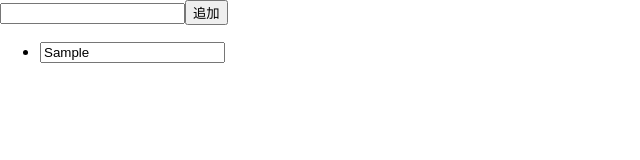
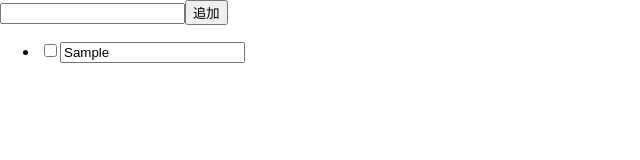
Before and after one commit to Imkn1018/git-react-practice, a React (Create React App) app: page / in a window 1280 px wide. Both pictures are taken after typing "Sample" into the empty fields and a click on the input "追加". Shown: the top 160 px of the page, without its empty margins (0-640 px from the left). Built offline with nearby package versions, Linux system fonts and the light colour scheme.

Commit message:
feat: check機能の実装

```diff
--- a/src/App.tsx
+++ b/src/App.tsx
@@ -5,6 +5,7 @@ import './App.css';
 interface Todo {
   value: string;
   id: number;
+  checked: boolean;
 }
 
 function App() {
@@ -18,6 +19,7 @@ function App() {
     const newTodo: Todo = {
       value: text,
       id: new Date().getTime(),
+      checked: false,
     }
 
     setTodos([newTodo, ...todos])
@@ -34,6 +36,16 @@ function App() {
     })
     setTodos(newTodos)
   }
+
+  const handleOnCheck = (id: number, checkd: boolean) => {
+    const newTodos = todos.map((todo) => {
+      if(todo.id === id){
+        todo.checked = !checkd
+      }
+      return todo
+    })
+    setTodos(newTodos)
+  }
   return (
     <>
     <form onSubmit={(e) => handleOnSubmit(e)}>
@@ -42,7 +54,12 @@ function App() {
     </form>
     <ul>
         {todos.map((todo) => {
-          return <li key={todo.id}><input type="text" value={todo.value} onChange={(e) => handleOnEdit(todo.id, e.target.value)} /></li>
+          return (
+          <li key={todo.id}>
+            <input type="checkbox" checked={todo.checked} onChange={(e) => handleOnCheck(todo.id, todo.checked)} />
+            <input type="text" value={todo.value} onChange={(e) => handleOnEdit(todo.id, e.target.value)} />
+          </li>
+          )
         })}
     </ul>
     </>
```
